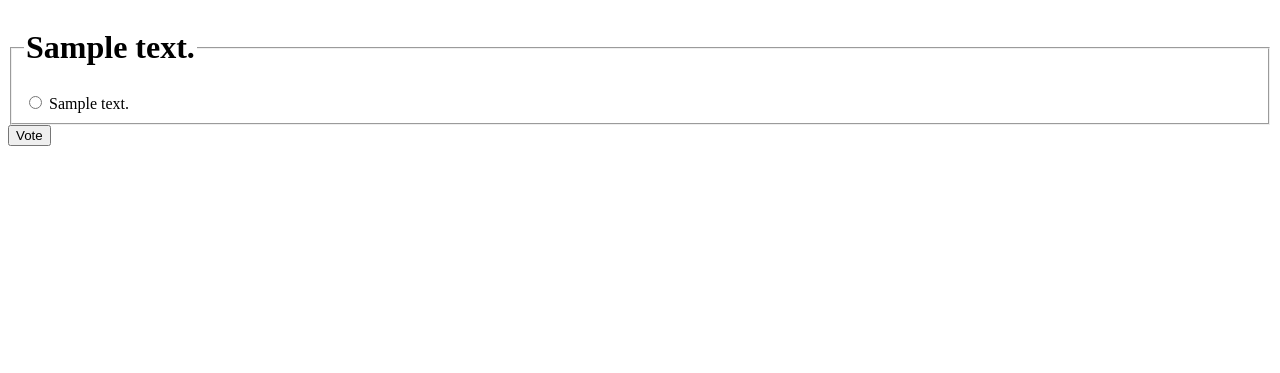
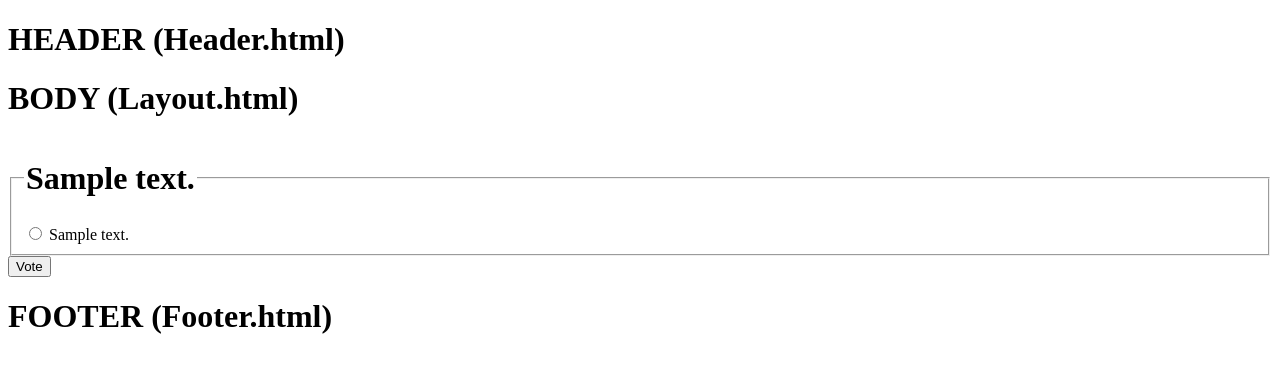
Before and after one commit to peruvianit/django-start-project, a Django app: page /app/1/ in a window 1280 px wide. Shown: the top 373 px of the page. Run offline with Django 4.2, Linux system fonts and the light colour scheme; tables that the repository leaves empty hold one stand-in row (values such as "Sample post").

Commit message:
implements Master Page with extends template and include html

```diff
--- a/startprojectapp/app/templates/app/details.html
+++ b/startprojectapp/app/templates/app/details.html
@@ -1,3 +1,5 @@
+{% extends 'app/layout/layout.html' %}
+{% block contentarea %}
     {% if question %}
         <form action="{% url 'app:votes' question.id %}" method="post">
         {%  csrf_token %}
@@ -18,3 +20,4 @@
             <input type="submit" value="Vote">
         </form>
     {% endif %}
+{% endblock %}
--- /dev/null
+++ b/startprojectapp/app/templates/app/layout/footer.html
@@ -0,0 +1,2 @@
+<footer><h1>FOOTER (Footer.html)</h1></footer>
+</body>
--- /dev/null
+++ b/startprojectapp/app/templates/app/layout/header.html
@@ -0,0 +1,8 @@
+<!DOCTYPE html>
+<html lang="en">
+<head>
+    <meta charset="UTF-8">
+    <title>--django start project--</title>
+</head>
+<body>
+    <h1>HEADER (Header.html)</h1>
--- /dev/null
+++ b/startprojectapp/app/templates/app/layout/layout.html
@@ -0,0 +1,9 @@
+{% load static %}
+{% include "app/layout/header.html" %}
+    <h1>BODY (Layout.html)</h1>
+    <div>
+        {% block contentarea %}
+        {% endblock %}
+    </div>
+{% include "app/layout/footer.html" %}
+</html>
```
Also changed, not shown: startprojectapp/app/templates/app/index.html (+4 -4 lines), startprojectapp/app/static/assets/css/django-start-project.css (added). Lines whose indentation alone changed are shown as unchanged.
